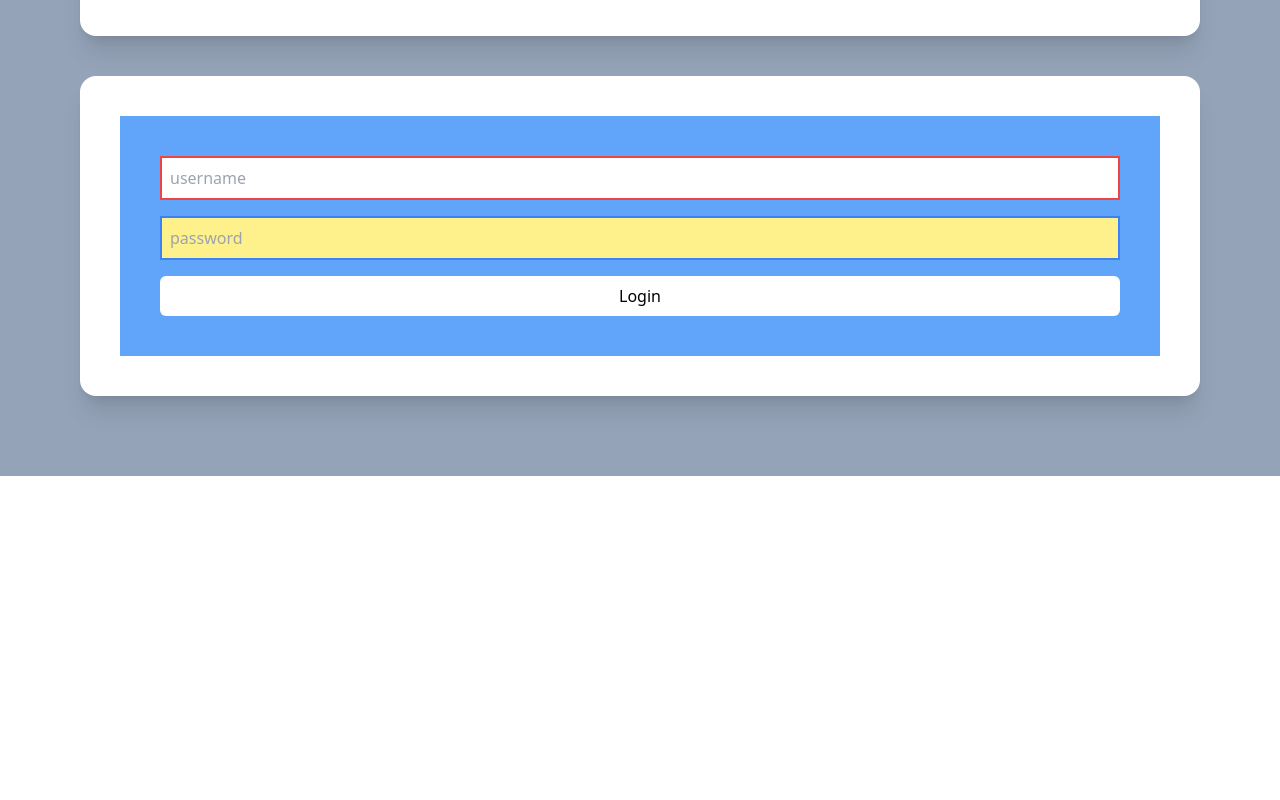
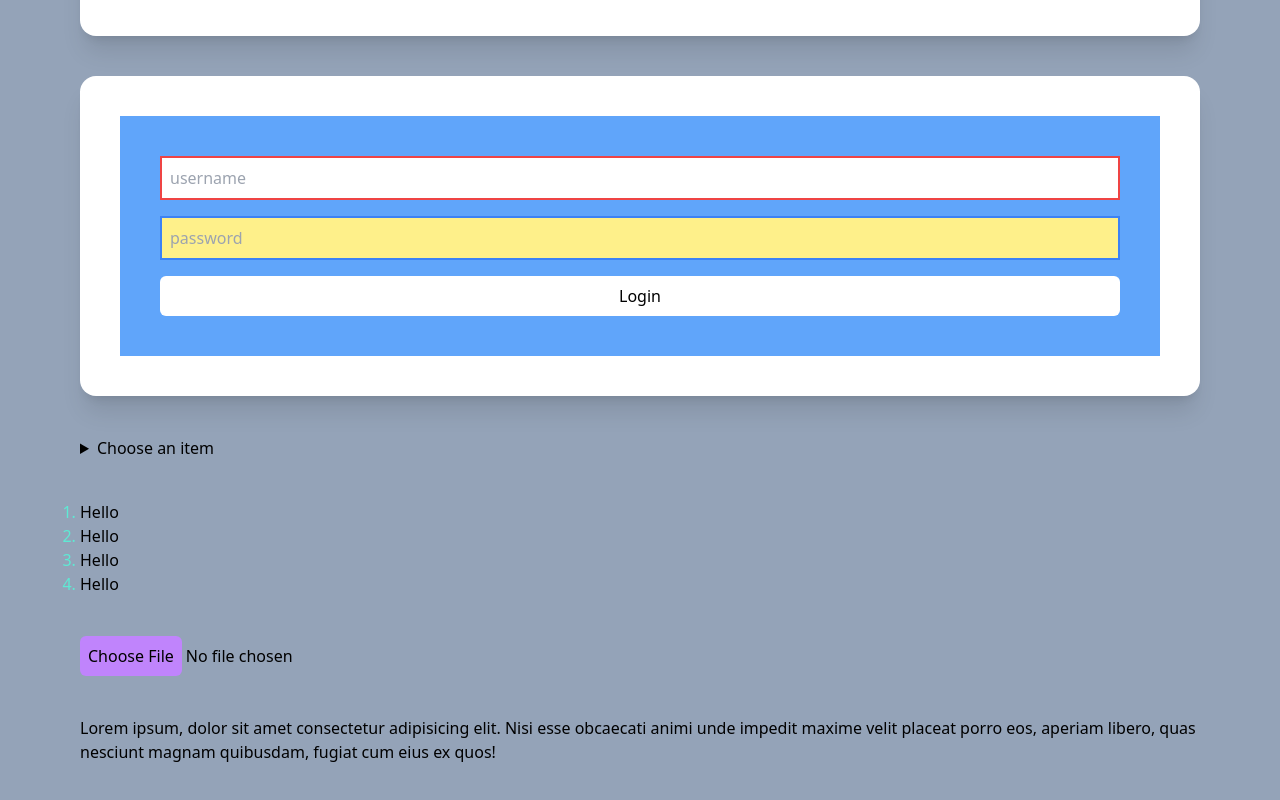
Before and after one commit to qpthedev/carrot-market, a Next.js app: page / in a window 1280 px wide. Shown: the part 1434-2234 px from the top of the page. Before the commit the page ends 1910 px from the top, so only its background shows below. Built offline with nearby package versions, Linux system fonts and the light colour scheme.

Commit message:
selectors and modifiers

```diff
--- a/pages/index.tsx
+++ b/pages/index.tsx
@@ -122,6 +122,29 @@ const Home: NextPage = () => {
           />
         </form>
       </div>
+
+      <details className="select-none open:text-white open:bg-yellow-300">
+        <summary className="cursor-pointer">Choose an item</summary>
+        <span>Item 1</span>
+      </details>
+
+      <ul className="list-decimal marker:text-teal-300">
+        <li>Hello</li>
+        <li>Hello</li>
+        <li>Hello</li>
+        <li>Hello</li>
+      </ul>
+
+      <input
+        type="file"
+        className="file:border-0 file:rounded-md file:bg-purple-400 file:p-2 file:transition-colors file:cursor-pointer file:hover:text-purple-400 file:hover:bg-white file:hover:border-purple-400 file:hover:border-2"
+      />
+
+      <p className="first-letter:hover:text-5xl first-letter:hover:text-teal-400">
+        Lorem ipsum, dolor sit amet consectetur adipisicing elit. Nisi esse
+        obcaecati animi unde impedit maxime velit placeat porro eos, aperiam
+        libero, quas nesciunt magnam quibusdam, fugiat cum eius ex quos!
+      </p>
     </div>
   );
 };
```
